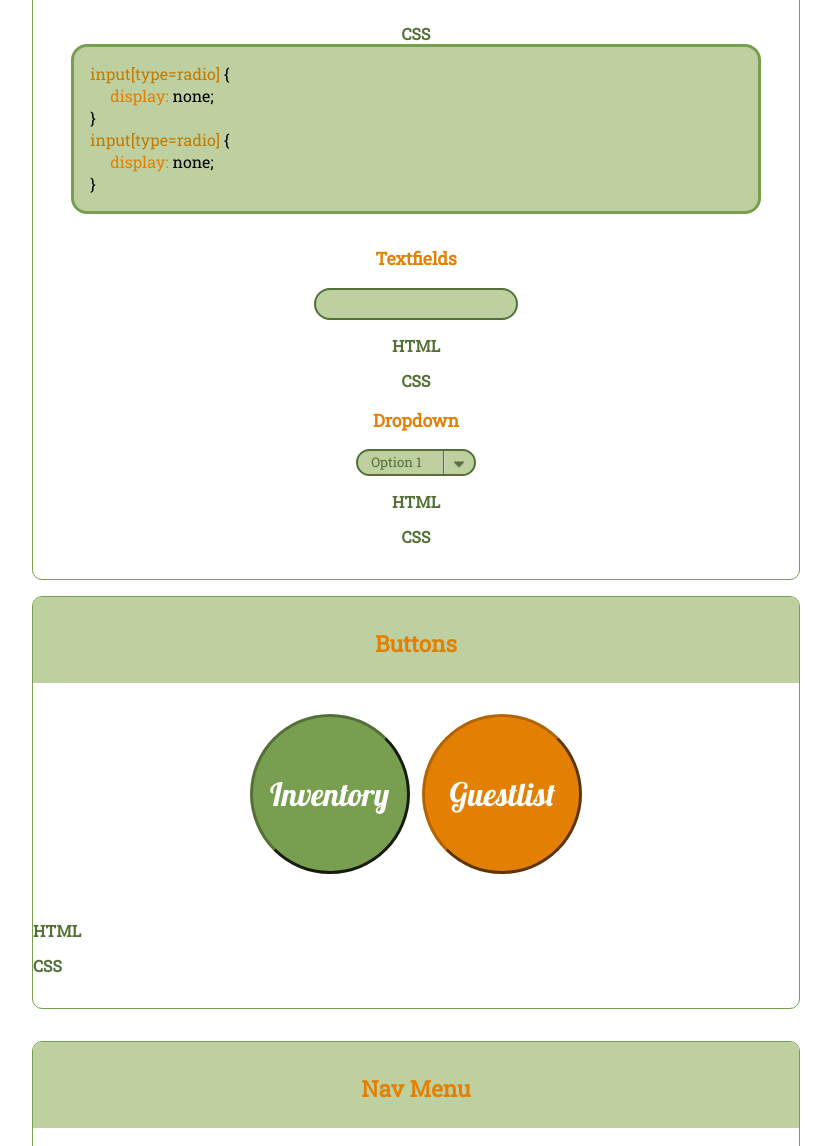
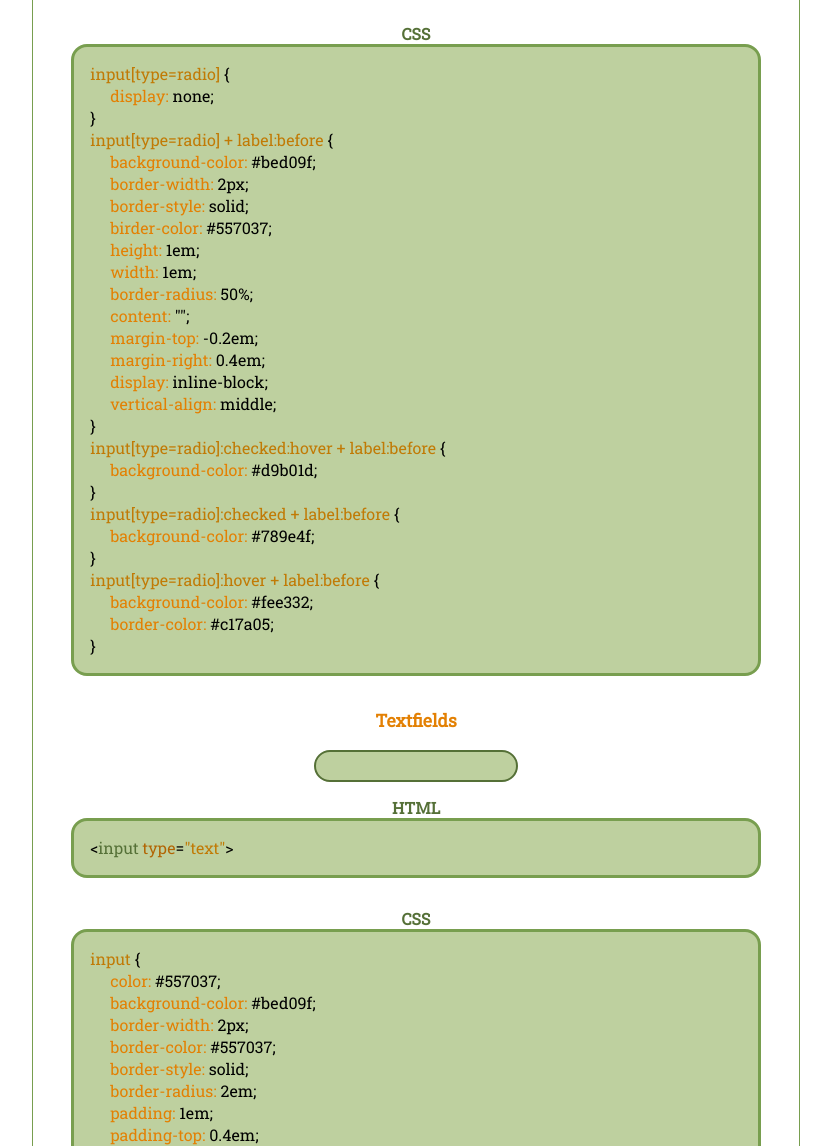
Before and after one commit to lukasseiwald/Styleguide, a website: page src/index.html in a window 1280 px wide. Shown: the part 7890-9036 px from the top of the page, without its empty margins (224-1055 px from the left). Drawn offline with Linux system fonts and the light colour scheme.

Commit message:
snippets added

```diff
--- a/src/index.html
+++ b/src/index.html
@@ -479,9 +479,30 @@
                           <span class="cs-classname">input[type=radio]</span> { <br/>
                           <span class="cs-spaces">ss</span> <span class="cs-cssproperty">display:</span> none; <br />
                           }<br/>
-                          <span class="cs-classname">input[type=radio]</span> { <br/>
-                          <span class="cs-spaces">ss</span> <span class="cs-cssproperty">display:</span> none; <br />
-                          }
+                          <span class="cs-classname">input[type=radio] + label:before</span> { <br/>
+                          <span class="cs-spaces">ss</span> <span class="cs-cssproperty">background-color:</span> #bed09f; <br />
+                          <span class="cs-spaces">ss</span> <span class="cs-cssproperty">border-width:</span> 2px; <br />
+                          <span class="cs-spaces">ss</span> <span class="cs-cssproperty">border-style:</span> solid; <br />
+                          <span class="cs-spaces">ss</span> <span class="cs-cssproperty">birder-color:</span> #557037; <br />
+                          <span class="cs-spaces">ss</span> <span class="cs-cssproperty">height:</span> 1em; <br />
+                          <span class="cs-spaces">ss</span> <span class="cs-cssproperty">width:</span> 1em; <br />
+                          <span class="cs-spaces">ss</span> <span class="cs-cssproperty">border-radius:</span> 50%; <br />
+                          <span class="cs-spaces">ss</span> <span class="cs-cssproperty">content:</span> ""; <br />
+                          <span class="cs-spaces">ss</span> <span class="cs-cssproperty">margin-top:</span> -0.2em; <br />
+                          <span class="cs-spaces">ss</span> <span class="cs-cssproperty">margin-right:</span> 0.4em; <br />
+                          <span class="cs-spaces">ss</span> <span class="cs-cssproperty">display:</span> inline-block; <br />
+                          <span class="cs-spaces">ss</span> <span class="cs-cssproperty">vertical-align:</span> middle; <br />
+                          }<br/>
+                          <span class="cs-classname">input[type=radio]:checked:hover + label:before</span> { <br/>
+                          <span class="cs-spaces">ss</span> <span class="cs-cssproperty">background-color:</span> #d9b01d; <br />
+                          }<br/>
+                          <span class="cs-classname">input[type=radio]:checked + label:before</span> { <br/>
+                          <span class="cs-spaces">ss</span> <span class="cs-cssproperty">background-color:</span> #789e4f; <br />
+                          }<br/>
+                          <span class="cs-classname">input[type=radio]:hover + label:before</span> { <br/>
+                          <span class="cs-spaces">ss</span> <span class="cs-cssproperty">background-color:</span> #fee332; <br />
+                          <span class="cs-spaces">ss</span> <span class="cs-cssproperty">border-color:</span> #c17a05; <br />
+                          }<br/>
                       </code>
                   </section>
               </section>
@@ -489,7 +510,29 @@
                   <h3>Textfields</h3>
                   <input type="text">
                   <h4>HTML</h4>
+                  <section class="cs-component-container">
+                      <code>
+                          &lt;<span class="cs-htmltag">input</span><span class="cs-class"> type</span>=<span class="cs-classname">"text"</span>> <br />
+                      </code>
+                  </section>
                   <h4>CSS</h4>
+                  <section class="cs-component-container">
+                      <code>
+                          <span class="cs-classname">input</span> { <br/>
+                          <span class="cs-spaces">ss</span> <span class="cs-cssproperty">color:</span> #557037; <br />
+                          <span class="cs-spaces">ss</span> <span class="cs-cssproperty">background-color:</span> #bed09f; <br />
+                          <span class="cs-spaces">ss</span> <span class="cs-cssproperty">border-width:</span> 2px; <br />
+                          <span class="cs-spaces">ss</span> <span class="cs-cssproperty">border-color:</span> #557037; <br />
+                          <span class="cs-spaces">ss</span> <span class="cs-cssproperty">border-style:</span> solid; <br />
+                          <span class="cs-spaces">ss</span> <span class="cs-cssproperty">border-radius:</span> 2em; <br />
+                          <span class="cs-spaces">ss</span> <span class="cs-cssproperty">padding:</span> 1em; <br />
+                          <span class="cs-spaces">ss</span> <span class="cs-cssproperty">padding-top:</span> 0.4em; <br />
+                          <span class="cs-spaces">ss</span> <span class="cs-cssproperty">padding-bottom:</span> 0.4em; <br />
+                          <span class="cs-spaces">ss</span> <span class="cs-cssproperty">-webkit-appearance:</span> none; <br />
+                          <span class="cs-spaces">ss</span> <span class="cs-cssproperty">-moz-appearance:</span> none; <br />
+                          }<br/>
+                      </code>
+                  </section>
               </section>
               <section class="component-drop">
                   <h3>Dropdown</h3>
```
